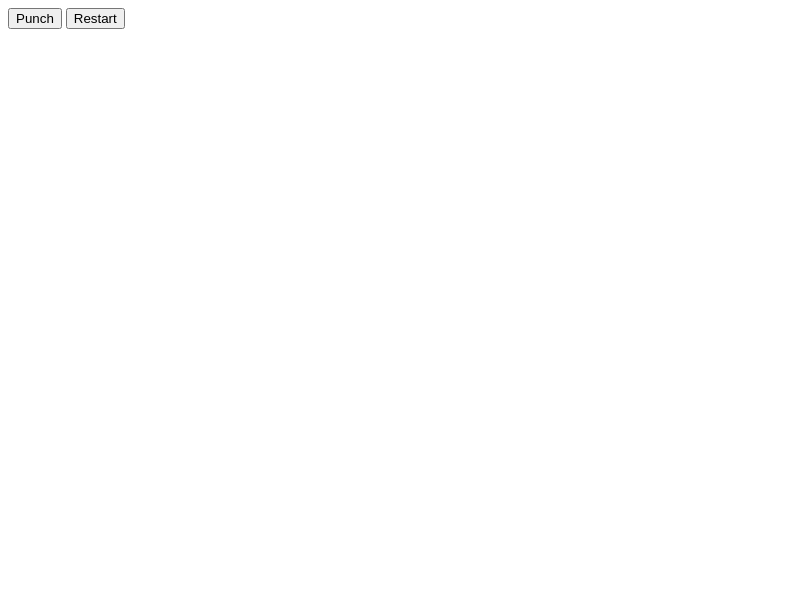
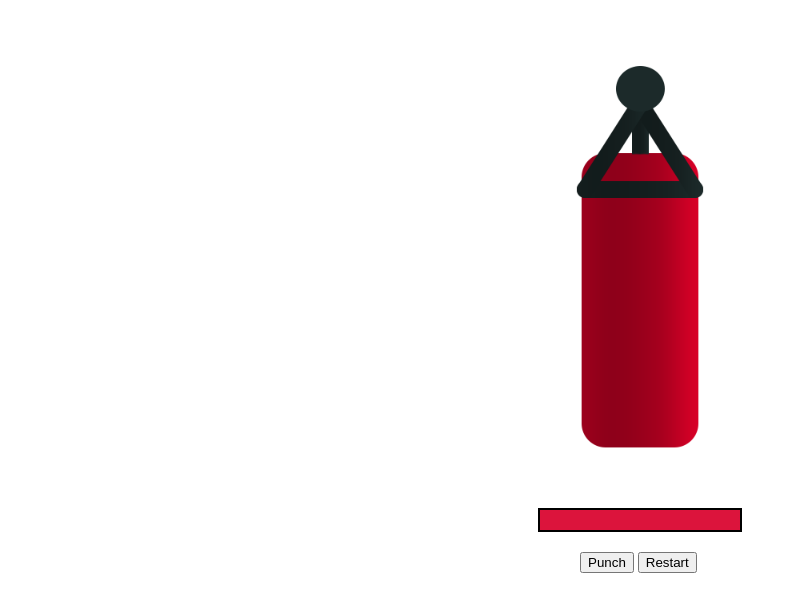
Before and after one commit to puyanwei/punchbag-game, a plain HTML site: page index.html in a window 1280 px wide. Shown: the whole page, without its empty margins (0-797 px from the left). Drawn offline with nearby package versions, Linux system fonts and the light colour scheme.

Commit message:
setup css styling shows punchbag, life bar and buttons, all centered

```diff
--- a/css/styles.css
+++ b/css/styles.css
@@ -0,0 +1,23 @@
+#bag {
+  width: 200px;
+  height: 500px;
+  margin: 0 auto;
+  background: url(/img/bag.png) center no-repeat;
+  background-size: 80%;
+}
+
+#bag-health {
+  width: 200px;
+  border: 2px solid #000;
+  margin: 0 auto 20px auto;
+}
+
+#bag-health div {
+  height: 20px;
+  background: crimson;
+}
+
+#controls {
+  width: 120px;
+  margin: 0 auto;
+}
--- a/index.html
+++ b/index.html
@@ -19,11 +19,10 @@
     </div>
 
     <!-- game controls -->
-    <div id="controls"></div>
-    <button>Punch</button>
-    <button>Restart</button>
-
-
+    <div id="controls">
+      <button>Punch</button>
+      <button>Restart</button>
+    </div>
   </div>
 
   <script src="app.js"></script>
```
